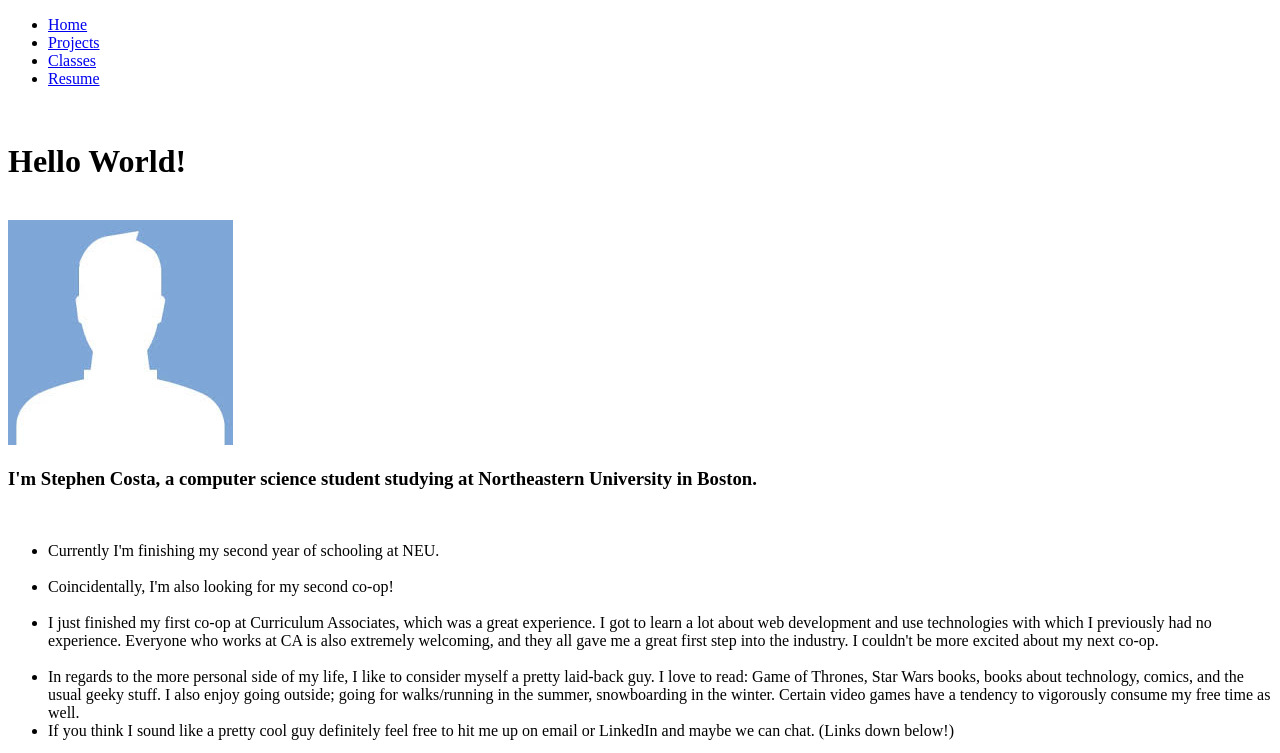
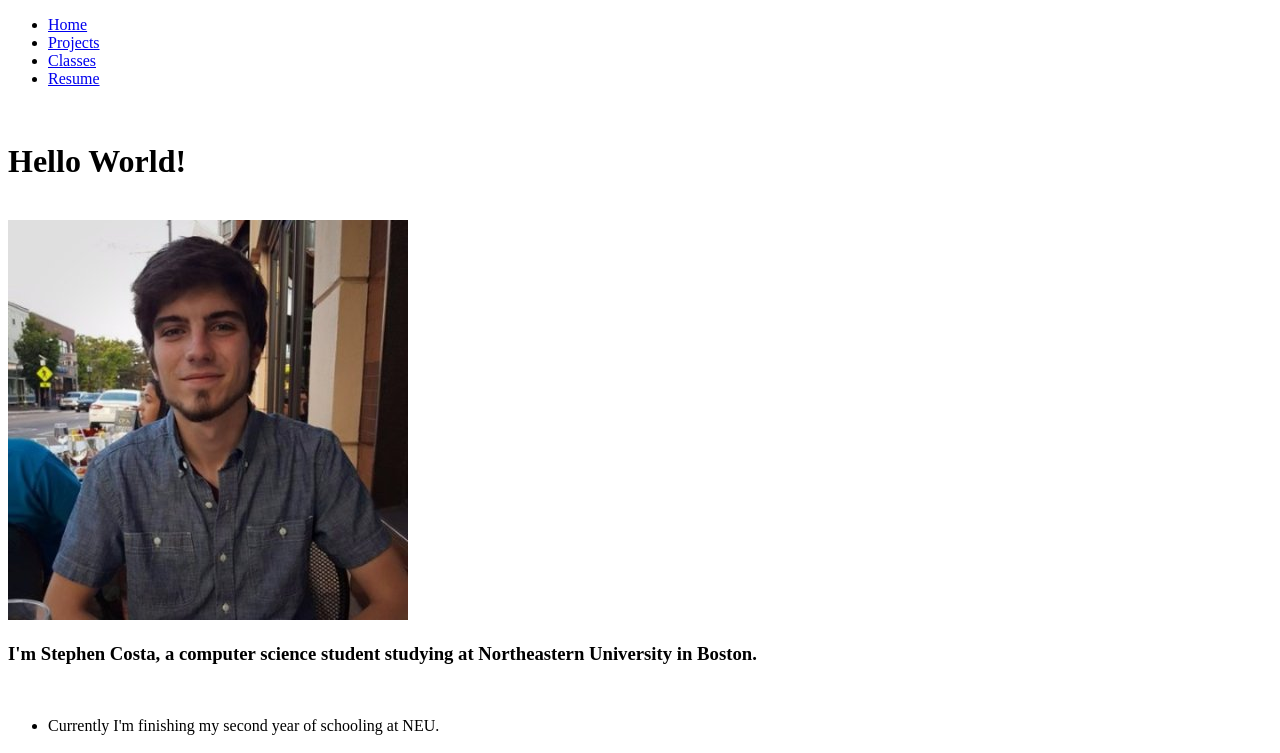
Before and after one commit to costaste/website, a React app: page / in a window 1280 px wide. Shown: the top 753 px of the page. Built offline with nearby package versions, Linux system fonts and the light colour scheme; the HTML template or start-up script is replaced by a standard one.

Commit message:
Remove placeholder img on Home

```diff
--- a/app/src/components/Home.jsx
+++ b/app/src/components/Home.jsx
@@ -5,9 +5,9 @@ class HomePage extends Component {
     return (
       <div class='primaryContainer'>
         <br/>
-        <h1>Hello World!</h1>
+        <h1 class='hello'>Hello World!</h1>
         <br/>
-        <img src={require('../../assets/images/placeholder.jpg')} className='profileImg'/>
+        <img src={require('../../assets/images/profile.jpg')} className='profileImg'/>
         <h3>I'm Stephen Costa, a computer science student studying at Northeastern University in Boston. </h3>
         <br/>
         <ul class='list'>
```
Also changed, not shown: app/assets/images/placeholder.jpg (deleted), app/dist/style.less.
